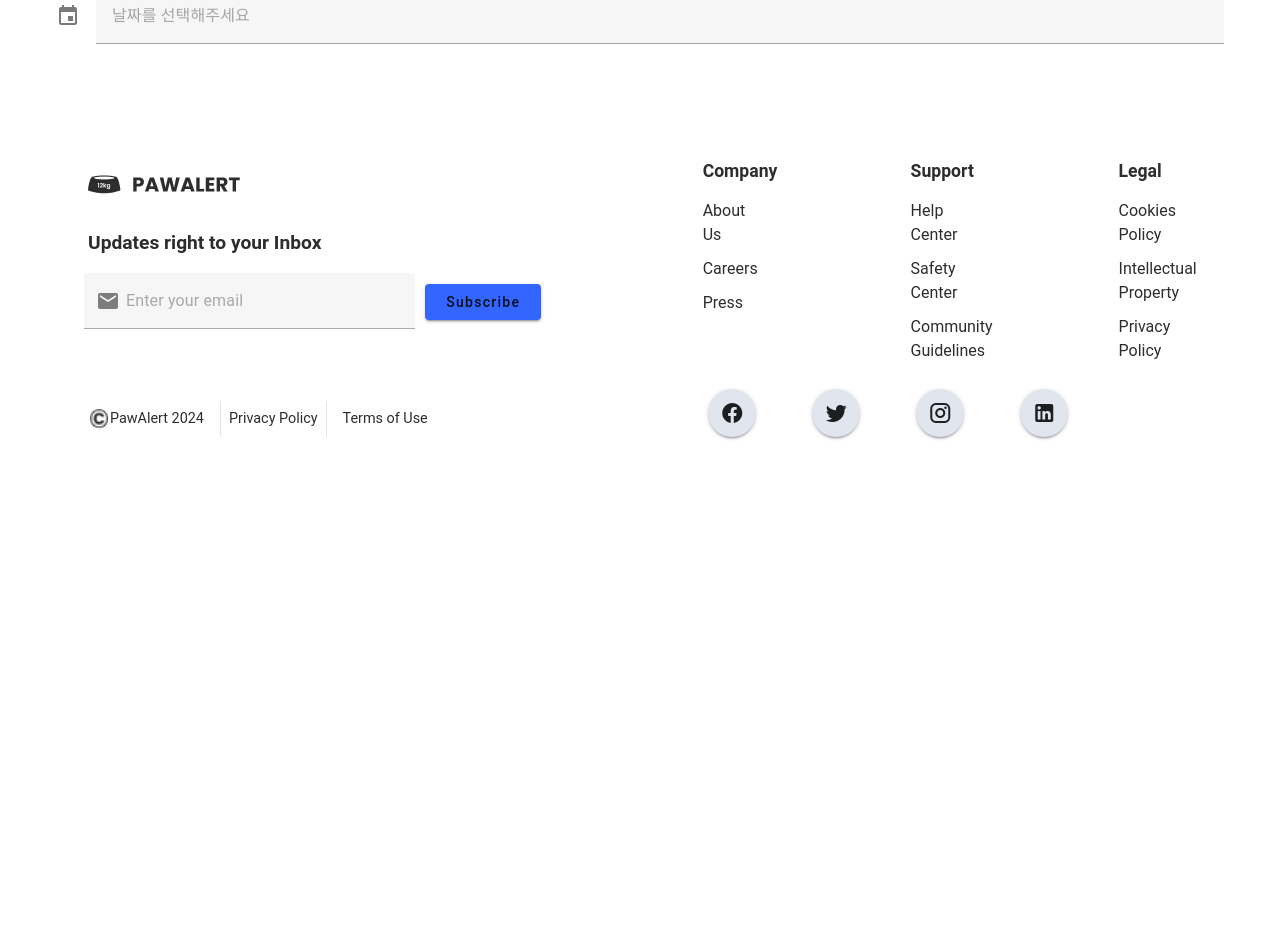
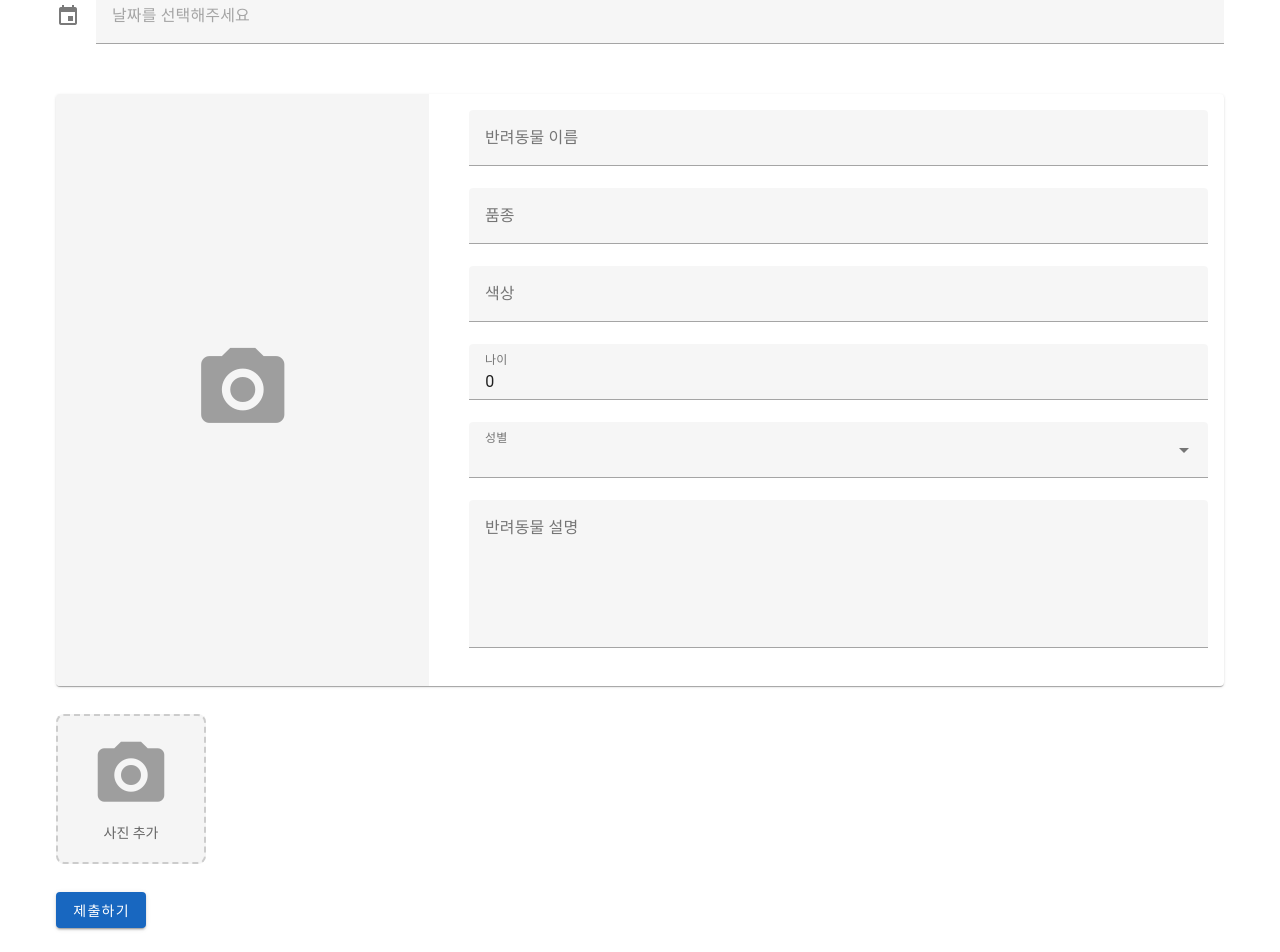
Before and after one commit to PawAlert/PawAlertFrontTeam, a Vue app: page /missingCreate in a window 1280 px wide. Shown: the part 340-1292 px from the top of the page. Before the commit the page ends 841 px from the top, so only its background shows below. Built offline with nearby package versions, Linux system fonts and the light colour scheme; what webfontloader would draw is missing.

Commit message:
실종글 등록 개발

```diff
--- a/src/api/api_missing.js
+++ b/src/api/api_missing.js
@@ -34,6 +34,7 @@ export const createMissingReportRequest = async (data, images) => {
 
         const response = await axios.post(API_MISSING.M_CREATE, formData, {
             headers: {
+
                 'Content-Type': 'multipart/form-data',
                 'Authorization': `Bearer ${localStorage.getItem('token')}`, // 로컬 저장소에서 토큰 가져오기
             },
--- a/src/components/layout/Header.vue
+++ b/src/components/layout/Header.vue
@@ -2,16 +2,14 @@
   <v-app-bar color="white" fixed app>
     <v-container class="d-flex align-center" style="max-width: 1280px;">
       <!-- 로고 및 메뉴 버튼들 -->
-      <Logo @click="router.push({ name: 'Main' })" />
-      <v-spacer></v-spacer>
-
+      <Logo @click="router.push({ name: 'Main' })"/>
       <!-- 큰 화면에서 보이는 메뉴 버튼들 -->
-      <div class="hidden-sm-and-down">
-        <v-btn text @click="router.push({ name: 'Missing' })">실종글</v-btn>
-<!--        <v-btn text to="/보호소">보호소</v-btn>-->
-<!--        <v-btn text to="/동물병원">동물병원</v-btn>-->
-<!--        <v-btn text to="/동물봉사">동물봉사</v-btn>-->
-      </div>
+      <v-col class="hidden-sm-and-down colmain">
+        <v-btn class="v_text1" text @click="router.push({ name: 'Missing' })">실종글</v-btn>
+        <v-btn class="v_text1" text to="/보호소">보호소</v-btn>
+        <v-btn class="v_text1" text to="/동물병원">동물병원</v-btn>
+        <v-btn class="v_text1" text to="/동물봉사">동물봉사</v-btn>
+      </v-col>
 
       <v-spacer class="hidden-sm-and-down"></v-spacer>
       <v-btn icon class="mr-2">
@@ -43,7 +41,7 @@
         </template>
         <v-list>
           <v-list-item @click="router.push({ name: 'Missing' })">
-            <v-list-item-title>실종글</v-list-item-title>
+            <v-list-item-title>실종 게시글</v-list-item-title>
           </v-list-item>
           <v-list-item to="/보호소">
             <v-list-item-title>보호소</v-list-item-title>
@@ -70,8 +68,8 @@
 </template>
 
 <script setup>
-  import { useAuthStore } from '@/store/modules/auth';
-  import { useRouter } from 'vue-router';
+  import {useAuthStore} from '@/store/modules/auth';
+  import {useRouter} from 'vue-router';
   import Logo from "@/components/layout/Logo.vue";
 
   const authStore = useAuthStore();
@@ -84,4 +82,8 @@
 </script>
 
 <style scoped>
+  .v_text1 {
+    font-weight: 800;
+    color: #2D2D2D;
+  }
 </style>
--- a/src/views/MissingCreate.vue
+++ b/src/views/MissingCreate.vue
@@ -1,23 +1,172 @@
+<template>
+  <v-container>
+    <v-form @submit.prevent="submitMissingReport">
+      <!-- 기본 정보 입력 -->
+      <v-row>
+        <v-col cols="12">
+          <v-text-field
+              v-model="missingReportData.title"
+              label="제목"
+              required
+          ></v-text-field>
+
+          <v-textarea
+              v-model="missingReportData.content"
+              label="상세 내용을 입력해주세요"
+              required
+          ></v-textarea>
+
+          <!-- 날짜 선택 -->
+          <v-text-field
+              prepend-icon="mdi-calendar"
+              readonly
+              @click="showDatePicker = true"
+              :value="formattedDate"
+              placeholder="날짜를 선택해주세요"
+          ></v-text-field>
+
+          <!-- Date Picker Dialog -->
+          <v-dialog v-model="showDatePicker" width="400px">
+            <v-card>
+              <v-card-title class="headline grey lighten-2">날짜 선택</v-card-title>
+              <v-date-picker
+                  v-model="selectedDate"
+                  @update:model-value="updateDate"
+              ></v-date-picker>
+              <v-card-actions>
+                <v-spacer></v-spacer>
+                <v-btn text @click="showDatePicker = false">취소</v-btn>
+                <v-btn text @click="updateDate">확인</v-btn>
+              </v-card-actions>
+            </v-card>
+          </v-dialog>
+        </v-col>
+      </v-row>
+
+      <!-- 반려동물 정보 카드 -->
+      <v-row class="mt-4">
+        <v-col cols="12">
+          <v-card>
+            <v-row>
+              <!-- 이미지 업로드 영역 -->
+              <v-col cols="4">
+                <div class="image-upload-container" @click="triggerFileInput">
+                  <v-img
+                      v-if="imageFiles.length > 0"
+                      :src="getImageUrl(imageFiles[0])"
+                      width="100%"
+                      height="100%"
+                      cover
+                  ></v-img>
+                  <div v-else class="placeholder">
+                    <v-icon size="100" class="imageupload" color="grey">mdi-camera</v-icon>
+                  </div>
+                </div>
+              </v-col>
+
+              <!-- 반려동물 정보 입력 폼 -->
+              <v-col cols="8">
+                <v-card-text>
+                  <v-text-field
+                      v-model="missingReportData.petName"
+                      label="반려동물 이름"
+                      required
+                  ></v-text-field>
+                  <v-text-field
+                      v-model="missingReportData.species"
+                      label="품종"
+                      placeholder="강아지, 고양이 등"
+                      required
+                  ></v-text-field>
+                  <v-text-field
+                      v-model="missingReportData.petColor"
+                      label="색상"
+                      required
+                  ></v-text-field>
+                  <v-text-field
+                      v-model="missingReportData.age"
+                      label="나이"
+                      type="number"
+                      min="0"
+                  ></v-text-field>
+                  <v-select
+                      v-model="missingReportData.petGender"
+                      :items="['Male', 'Female']"
+                      label="성별"
+                  ></v-select>
+                  <v-textarea
+                      v-model="missingReportData.petDescription"
+                      label="반려동물 설명"
+                  ></v-textarea>
+                </v-card-text>
+              </v-col>
+            </v-row>
+          </v-card>
+        </v-col>
+      </v-row>
+
+      <!-- 이미지 업로드 영역 -->
+      <v-row class="mt-4">
+        <v-col cols="12" class="d-flex align-cente">
+          <!-- 업로드 아이콘 -->
+          <div class="upload-icon-container mr-4" @click="triggerFileInput">
+            <v-icon size="80" color="grey">mdi-camera</v-icon>
+            <span class="upload-text">사진 추가</span>
+          </div>
+
+          <!-- 업로드된 이미지 목록 -->
+          <div class="d-flex flex-wrap iconupload">
+            <div
+                v-for="(file, index) in imageFiles.slice(0)"
+                :key="index"
+                class="ma-2"
+            >
+              <v-img
+                  :src="getImageUrl(file)"
+                  width="100"
+                  height="100"
+                  cover
+                  class="rounded"
+              ></v-img>
+            </div>
+          </div>
+        </v-col>
+      </v-row>
+
+      <!-- 숨겨진 파일 입력 -->
+      <input
+          ref="fileInput"
+          type="file"
+          accept="image/*"
+          multiple
+          style="display: none"
+          @change="handleImageUpload"
+      />
+
+      <!-- 제출 버튼 -->
+      <v-row class="mt-4">
+        <v-col cols="12">
+          <v-btn color="primary" type="submit">제출하기</v-btn>
+        </v-col>
+      </v-row>
+    </v-form>
+  </v-container>
+</template>
+
 <script setup>
-import { ref } from "vue";
+import { ref, computed } from "vue";
 import { useMissingStore } from "@/store/modules/missing";
 
 const missingStore = useMissingStore();
 
-const addressOptions = [
-  '서울특별시', '부산광역시', '대구광역시', '인천광역시', '광주광역시', '대전광역시',
-  '울산광역시', '세종특별자치시', '경기도', '강원도', '충청북도', '충청남도',
-  '전라북도', '전라남도', '경상북도', '경상남도', '제주특별자치도'
-];
-
 const missingReportData = ref({
   title: "",
   content: "",
-  dateLost: null, // 초기값을 null로 설정
-  latitude: "",
-  longitude: "",
+  dateLost: null,
+  latitude: 37.5665,
+  longitude: 126.9780,
   description: "",
-  status: "Missing",
+  status: "MISSING",
   microchipId: "",
   petName: "",
   species: "",
@@ -34,17 +183,25 @@ const missingReportData = ref({
 
 const imageFiles = ref([]);
 const showDatePicker = ref(false);
-const selectedDate = ref(null); // 초기값을 null로 설정
+const selectedDate = ref(null);
+
+const formattedDate = computed(() => {
+  return missingReportData.value.dateLost
+      ? new Date(missingReportData.value.dateLost).toLocaleDateString()
+      : '';
+});
+
+function triggerFileInput() {
+  document.querySelector('input[type="file"]').click();
+}
 
 function handleImageUpload(e) {
-  imageFiles.value = Array.from(e.target.files);
+  imageFiles.value = [...imageFiles.value, ...Array.from(e.target.files)];
 }
 
-function updateDate(date) {
-  if (date) {
-    // 선택된 날짜를 Date 객체로 저장
-    missingReportData.value.dateLost = new Date(date);
-    selectedDate.value = new Date(date);
+function updateDate() {
+  if (selectedDate.value) {
+    missingReportData.value.dateLost = new Date(selectedDate.value);
   }
   showDatePicker.value = false;
 }
@@ -52,54 +209,57 @@ function updateDate(date) {
 function submitMissingReport() {
   missingStore.createMissingReport(missingReportData.value, imageFiles.value);
 }
+
+function getImageUrl(file) {
+  return file ? URL.createObjectURL(file) : '';
+}
 </script>
 
-<template>
-  <v-container>
-    <v-form @submit.prevent="submitMissingReport">
-      <v-text-field
-          v-model="missingReportData.title"
-          label="제목"
-          required
-      ></v-text-field>
+<style scoped>
+.mt-2 {
+  margin-top: 8px;
+}
 
-      <v-textarea
-          v-model="missingReportData.content"
-          label="상세 내용을 입력해주세요"
-          required
-      ></v-textarea>
+.mt-4 {
+  margin-top: 16px;
+}
 
-      <!-- 날짜 선택 -->
-      <v-text-field
-          prepend-icon="mdi-calendar"
-          readonly
-          @click="showDatePicker = true"
-          :value="missingReportData.dateLost ? missingReportData.dateLost.toLocaleDateString() : ''"
-          placeholder="날짜를 선택해주세요"
-      ></v-text-field>
+.image-upload-container {
+  display: flex;
+  align-items: center;
+  justify-content: center;
+  width: 100%;
+  height: 100%;
+  background-color: #f5f5f5;
+  cursor: pointer;
+  position: relative;
+}
 
-      <!-- Date Picker Dialog -->
-      <v-dialog
-          v-model="showDatePicker"
-          width="400px"
-      >
-        <v-card>
-          <v-card-title class="headline grey lighten-2">날짜 선택</v-card-title>
-          <v-date-picker
-              v-model="selectedDate"
-              @update:model-value="updateDate"
-              :style="{ minWidth: '300px' }"
-          ></v-date-picker>
-          <v-card-actions>
-            <v-spacer></v-spacer>
-            <v-btn text @click="showDatePicker = false">취소</v-btn>
-            <v-btn text @click="updateDate(selectedDate.value)">확인</v-btn>
-          </v-card-actions>
-        </v-card>
-      </v-dialog>
-    </v-form>
-  </v-container>
-</template>
+.placeholder {
+  display: flex;
+  align-items: center;
+  justify-content: center;
+  height: 100%;
+  width: 100%;
+}
 
-<style scoped>
+.upload-icon-container {
+  display: flex;
+  flex-direction: column;
+  align-items: center;
+  justify-content: center;
+  width: 150px;
+  height: 150px;
+  background-color: #f5f5f5;
+  border: 2px dashed #ccc;
+  border-radius: 8px;
+  cursor: pointer;
+}
+
+.upload-text {
+  margin-top: 8px;
+  color: #666;
+  font-size: 14px;
+}
+
 </style>
```
Also changed, not shown: src/views/MissingListView.vue (+105 -38 lines).
